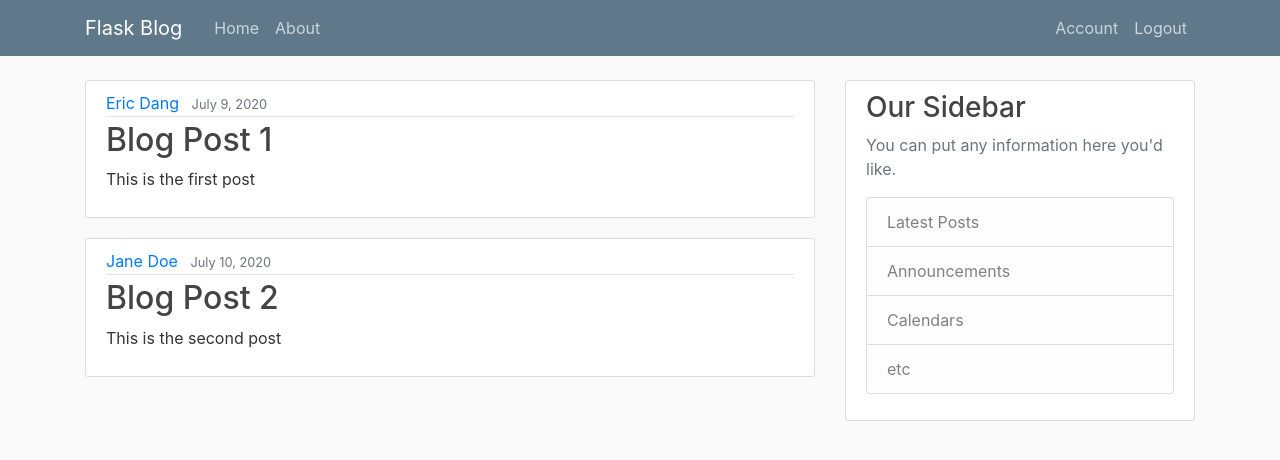
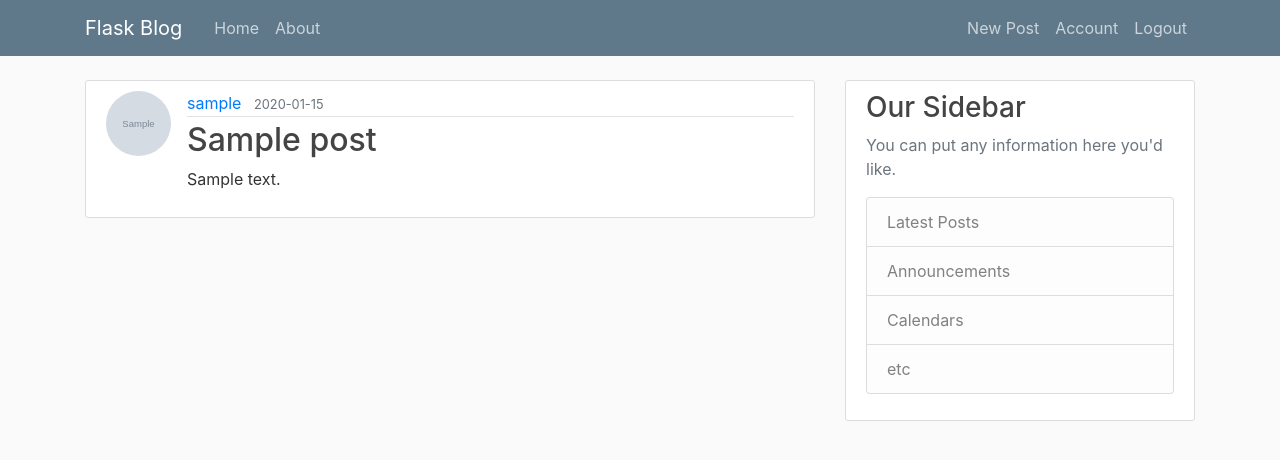
Before and after one commit to e-dang/Flask-Tutorial, a Flask app: page / in a window 1280 px wide. Shown: the top 460 px of the page. Run offline with Flask 2, Linux system fonts and the light colour scheme; a user stored in the database is signed in; tables that the repository leaves empty hold one stand-in row (values such as "Sample post"); grey boxes marked "Sample" are stand-in pictures; some libraries are stand-ins or nearby versions.

Commit message:
Implement create new post functionality
- Add route new_post
- Add create_post.html
- Add new form PostForm
- Get and render posts form database on home page

```diff
--- a/flaskblog/routes.py
+++ b/flaskblog/routes.py
@@ -1,31 +1,17 @@
 from flask import render_template, url_for, flash, redirect, request
 from flaskblog import app, db, bcrypt
-from flaskblog.forms import RegistrationForm, LoginForm, UpdateAccountForm
+from flaskblog.forms import RegistrationForm, LoginForm, UpdateAccountForm, PostForm
 from flaskblog.models import User, Post
 from flask_login import login_user, current_user, logout_user, login_required
 import secrets
 import os
 from PIL import Image
 
-posts = [
-    {
-        'author': 'Eric Dang',
-        'title': 'Blog Post 1',
-        'content': 'This is the first post',
-        'date_posted': 'July 9, 2020'
-    },
-    {
-        'author': 'Jane Doe',
-        'title': 'Blog Post 2',
-        'content': 'This is the second post',
-        'date_posted': 'July 10, 2020'
-    }
-]
-
 
 @app.route('/')
 @app.route('/home')
 def home():
+    posts = Post.query.all()
     return render_template('home.html', posts=posts)
 
 
@@ -103,3 +89,16 @@ def account():
         form.email.data = current_user.email
     image_file = url_for('static', filename=f'profile_pics/{current_user.image_file}')
     return render_template('account.html', title='Account', image_file=image_file, form=form)
+
+
+@app.route('/post/new', methods=['POST', 'GET'])
+@login_required
+def new_post():
+    form = PostForm()
+    if form.validate_on_submit():
+        post = Post(title=form.title.data, content=form.content.data, author=current_user)
+        db.session.add(post)
+        db.session.commit()
+        flash('Your post has been created!', 'success')
+        return redirect(url_for('home'))
+    return render_template('create_post.html', title='New Post', form=form)
--- a/flaskblog/templates/home.html
+++ b/flaskblog/templates/home.html
@@ -2,10 +2,11 @@
 {% block content %}
     {% for post in posts %}
         <article class="media content-section">
+            <img class="rounded-circle article-img" src="{{ url_for('static', filename='profile_pics/' + post.author.image_file) }}" alt="">
             <div class="media-body">
                 <div class="article-metadata">
-                <a class="mr-2" href="#">{{ post.author }}</a>
-                <small class="text-muted">{{ post.date_posted }}</small>
+                    <a class="mr-2" href="#">{{ post.author.username }}</a>
+                    <small class="text-muted">{{ post.date_posted.strftime('%Y-%m-%d') }}</small>
                 </div>
                 <h2><a class="article-title" href="#">{{ post.title }}</a></h2>
                 <p class="article-content">{{ post.content }}</p>
--- a/flaskblog/templates/layout.html
+++ b/flaskblog/templates/layout.html
@@ -33,6 +33,7 @@
                     <!-- Navbar Right Side -->
                     <div class="navbar-nav">
                         {% if current_user.is_authenticated %}
+                            <a class="nav-item nav-link" href="{{ url_for('new_post') }}">New Post</a>
                             <a class="nav-item nav-link" href="{{ url_for('account') }}">Account</a>
                             <a class="nav-item nav-link" href="{{ url_for('logout') }}">Logout</a>
                         {% else %}
```
Also changed, not shown: flaskblog/forms.py (+7 -1 lines), flaskblog/templates/create_post.html (added, +40 -0 lines).
